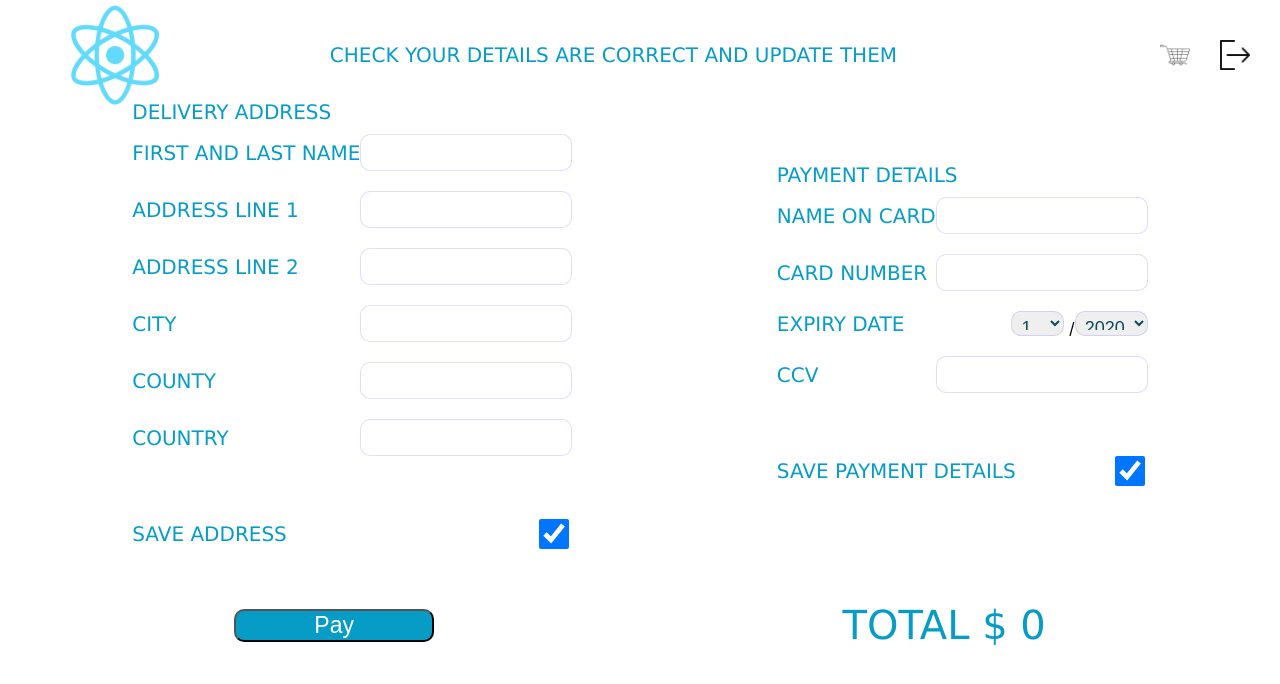
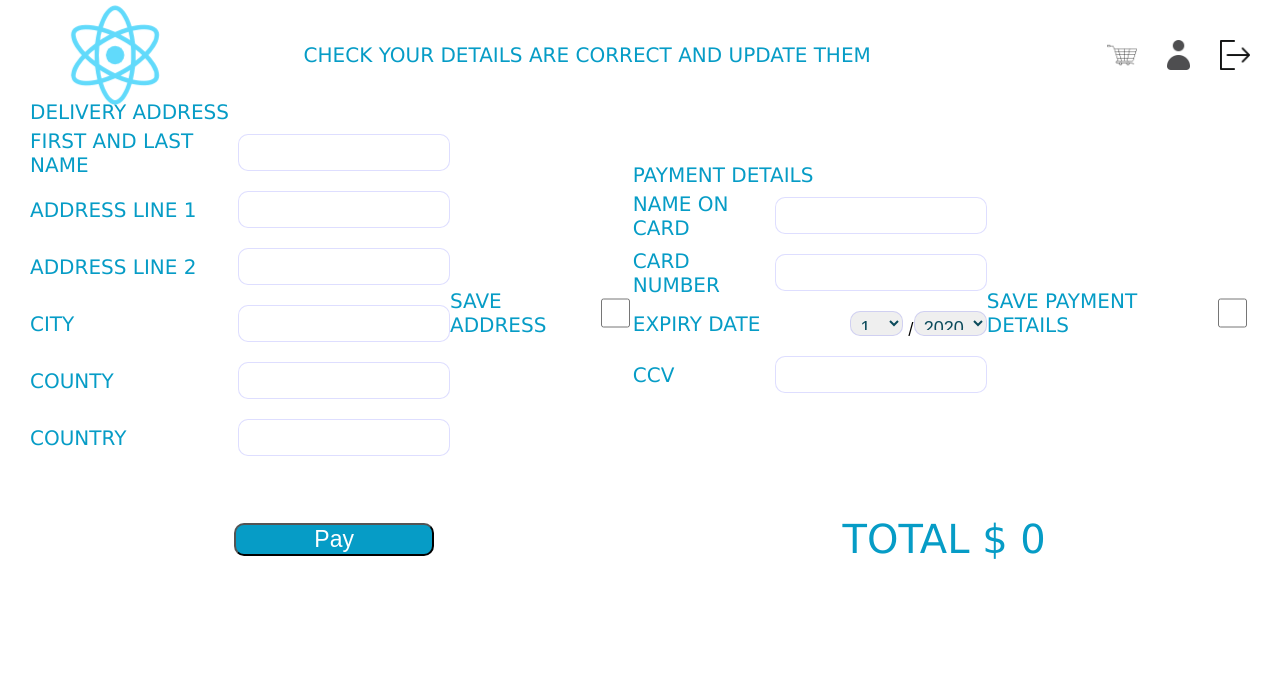
Before and after one commit to alinakazzaa/Sample-shopping-cart-app-React-, a React (Create React App) app: page /order in a window 1280 px wide. Shown: the top 684 px of the page. Built offline with nearby package versions, Linux system fonts and the light colour scheme.

Commit message:
added customer details page & ability to update

```diff
--- a/src/App.js
+++ b/src/App.js
@@ -9,6 +9,7 @@ import ViewItem from './screens/ViewItem'
 import AddItem from './screens/AddItem'
 import BasketView from './screens/BasketView'
 import OrderView from './screens/OrderView'
+import UserDetails from './screens/UserDetails'
 
 
 const history = createBrowserHistory
@@ -28,6 +29,7 @@ class App extends React.Component {
             <Route path="/viewItem/:id" render={props => <ViewItem history={history} match={props.match} />} />
             <Route path="/basket" render={props => <BasketView history={history} match={props.match} />} />
             <Route path="/order" render={props => <OrderView history={history} match={props.match} />} />
+            <Route path="/userDetails" render={props => <UserDetails history={history} match={props.match} />} />
           </Switch>
         </Router>
       </div >
--- a/src/actions/order.js
+++ b/src/actions/order.js
@@ -1,11 +1,11 @@
 import firebase from '../database/firebase.js'
 import { ADD_ORDER, SET_ORDERS_SUCCESS, SET_ORDERS_ERROR, SET_CURRENT_ORDER_SUCCESS, SET_CURRENT_ORDER_ERROR, CLEAR_CURRENT_ORDER, UPDATE_ORDER, REMOVE_ORDER } from '../constants/index.js'
-import { database } from 'firebase'
-import { updateUser, addOrderToUser } from './user.js'
+import { addOrderToUser } from './user.js'
 const db = firebase.database()
 
 export const addOrder = (order, user) => {
     let newOrder = { ...order, id: '', status: 'pending' }
+
     return dispatch => {
         db.ref('/Orders/').push({
             ...newOrder
--- a/src/actions/user.js
+++ b/src/actions/user.js
@@ -82,13 +82,15 @@ export const logOutUser = () => {
 }
 
 export const updateUser = user => {
-    db.ref(`/Users/${user.id}`).update({
-        ...user
-    })
+    return dispatch => {
+        db.ref(`/Users/${user.id}`).update({
+            ...user
+        })
 
-    return {
-        type: UPDATE_USER,
-        user
+        dispatch({
+            type: UPDATE_USER,
+            user
+        })
     }
 }
 
--- a/src/components/AddressForm.js
+++ b/src/components/AddressForm.js
@@ -30,11 +30,6 @@ export const AddressForm = ({ value, handleChange }) => {
                 Country
             </label>
                 <input value={value.country || null} className="input" type="text" name="country" /></div>
-            <div style={{ marginTop: 50 }} className="formRow"><label className="subTitle">
-                Save Address
-            </label>
-                <input name="saveAddress" type="checkbox" style={{ height: 30, width: 30 }} onChange={handleChange} checked={value.saveAddress} />
-            </div>
         </form>
     </div >
 }
--- a/src/components/Header.js
+++ b/src/components/Header.js
@@ -2,6 +2,7 @@ import React from 'react'
 import logo from '../logo.svg'
 import logoutImg from '../resources/images/log-out.png'
 import basketImg from '../resources/images/basket.png'
+import userImg from '../resources/images/user.png'
 import { logOutUser } from '../actions/user'
 import { connect } from 'react-redux'
 
@@ -20,10 +21,15 @@ class Header extends React.Component {
             {children}
             <div className="topRight">
                 {isCustomer &&
-                    <button onClick={() => history().push("/basket")}
+                    <div style={{ display: 'flex', flexDirection: 'row' }}><button onClick={() => history().push("/basket")}
                         className="btn"><img className="iconImg"
-                            src={basketImg} /></button>}
-                <div style={{ marginLeft: 30 }}><button onClick={() => this.logOut()} className="btn"><img className="iconImg" src={logoutImg} /></button></div>
+                            src={basketImg} /></button>
+                        <div style={{ marginLeft: 30 }}><button onClick={() => history().push("/userDetails")} className="btn">
+                            <img height={30} src={userImg} />
+                        </button></div>
+                        <div style={{ marginLeft: 30 }}><button onClick={() => this.logOut()} className="btn"><img className="iconImg" src={logoutImg} /></button></div>
+                    </div>
+                }
             </div>
         </div>)
     }
--- a/src/components/PaymentForm.js
+++ b/src/components/PaymentForm.js
@@ -54,11 +54,6 @@ export const PaymentForm = ({ value, onSelectChange, handleChange }) => {
                 CCV
             </label>
                 <input value={value.ccv || null} className="input" type="text" name="ccv" /></div>
-            <div style={{ marginTop: 50 }} className="formRow"><label className="subTitle">
-                Save Payment Details
-            </label>
-                <input name="savePayment" type="checkbox" style={{ height: 30, width: 30 }} onChange={handleChange} checked={value.savePayment} />
-            </div>
         </form>
     </div >
 }
--- a/src/screens/OrderView.js
+++ b/src/screens/OrderView.js
@@ -30,7 +30,7 @@ class OrderView extends React.Component {
 
     handleSubmit = () => {
         const { payment, address, saveAddress, savePayment } = this.state
-        const { user, basket, addOrder } = this.props
+        const { user, basket, addOrder, updateUser } = this.props
         const currect = user.currentUser
         let newOrder = {
             items: [...basket.basketItems.map(item => { return item.id })],
@@ -67,7 +67,7 @@ class OrderView extends React.Component {
         if (event.target.name == "saveAddress") {
             this.setState({ address: { ...this.state.address, [event.target.name]: !this.state.address.saveAddress } })
         } else {
-            this.setState({ payment: { ...this.state.payment, [event.target.name]: event.target.value } })
+            this.setState({ address: { ...this.state.address, [event.target.name]: event.target.value } })
         }
     }
 
@@ -99,7 +99,17 @@ class OrderView extends React.Component {
                 </Header>
                 <div className="centered">
                     <AddressForm value={this.state.address} handleChange={this.handleAddressChange} />
+                    <div style={{ marginTop: 50 }} className="formRow"><label className="subTitle">
+                        Save Address
+            </label>
+                        <input name="saveAddress" type="checkbox" style={{ height: 30, width: 30 }} onChange={this.handleAddressChange} checked={this.state.saveAddress} />
+                    </div>
                     <PaymentForm onSelectChange={this.onSelectChange} value={this.state.payment} handleChange={this.handlePaymentChange} />
+                    <div style={{ marginTop: 50 }} className="formRow"><label className="subTitle">
+                        Save Payment Details
+                    </label>
+                        <input name="savePayment" type="checkbox" style={{ height: 30, width: 30 }} onChange={this.handlePaymentChange} checked={this.state.savePayment} />
+                    </div>
                 </div>
                 <div className="centered"><input className="bigBtn" type="submit" value="Pay" onClick={this.handleSubmit} /><p className="title">Total $ {basket.basketTotal}</p></div>
             </div >)
@@ -113,7 +123,8 @@ const mapStateToProps = state => ({
 
 
 const mapDispatchToProps = {
-    addOrder
+    addOrder,
+    updateUser
 }
 
 export default connect(mapStateToProps, mapDispatchToProps)(OrderView)
--- /dev/null
+++ b/src/screens/UserDetails.js
@@ -0,0 +1,83 @@
+import React from 'react'
+import { connect } from 'react-redux'
+import Header from '../components/Header'
+import { updateUser } from '../actions/user'
+import { addOrder } from '../actions/order'
+import { PaymentForm } from '../components/PaymentForm'
+import { AddressForm } from '../components/AddressForm'
+
+
+class UserDetails extends React.Component {
+    constructor(props) {
+        super(props)
+        this.state = {
+            address: {},
+            payment: {}
+        }
+
+    }
+
+    componentDidMount() {
+        const { user } = this.props
+        const address = user.currentUser.address ? { ...user.currentUser.address } : { fullName: user.currentUser.fullName }
+        const payment = user.currentUser.payment ? { ...user.currentUser.payment } : { fullName: user.currentUser.fullName }
+        this.setState({ payment, address })
+    }
+
+    handleSubmit = () => {
+        const { payment, address } = this.state
+        const { user, updateUser } = this.props
+
+        updateUser({ ...user.currentUser, payment, address })
+    }
+
+    handlePaymentChange = event => {
+        event.preventDefault()
+        this.setState({ payment: { ...this.state.payment, [event.target.name]: event.target.value } })
+    }
+
+    handleAddressChange = event => {
+        event.preventDefault()
+        this.setState({ address: { ...this.state.address, [event.target.name]: event.target.value } })
+    }
+
+    onSelectChange = event => {
+        if (event.target.name == "day") {
+            this.setState({ payment: { ...this.state.payment, day: event.target.value } })
+        } else {
+            this.setState({ payment: { ...this.state.payment, month: event.target.value } })
+        }
+
+    }
+
+    render() {
+        const { user, history, basket } = this.props
+
+        return (
+            <div className="container">
+                <Header isCustomer={!user.currentUser.admin} history={history}>
+                    <div className="top">
+                        <p className="subTitle">Check your details are correct and update them</p>
+                    </div>
+                </Header>
+                <div className="centered">
+                    <AddressForm value={this.state.address} handleChange={this.handleAddressChange} />
+                    <PaymentForm onSelectChange={this.onSelectChange} value={this.state.payment} handleChange={this.handlePaymentChange} />
+                </div>
+                <div className="centered"><input className="bigBtn" type="submit" value="Save" onClick={this.handleSubmit} /></div>
+            </div >)
+    }
+}
+
+const mapStateToProps = state => ({
+    user: state.user,
+    basket: state.basket
+})
+
+
+const mapDispatchToProps = {
+    addOrder,
+    updateUser
+}
+
+export default connect(mapStateToProps, mapDispatchToProps)(UserDetails)
```
Also changed, not shown: src/resources/images/user.png (added).
